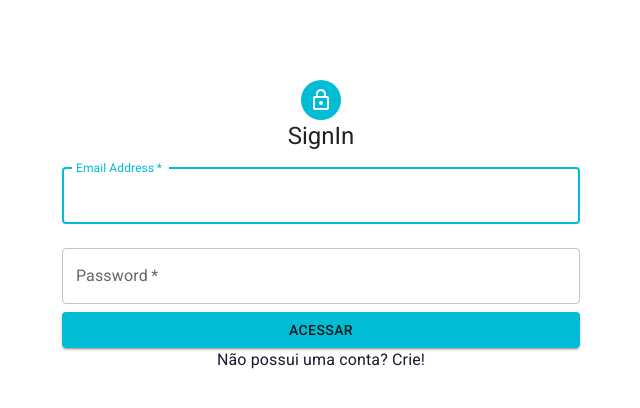
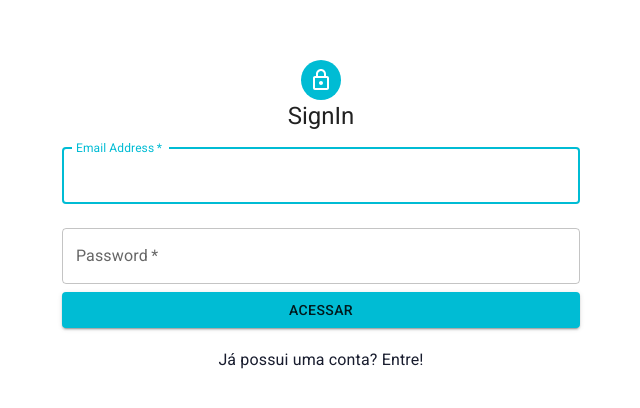
Before and after one commit to RafaelaPapale/poc-materialUI, a React (Create React App) app: page / in a window 1280 px wide. Shown: the part 174-582 px from the top of the page, without its empty margins (319-959 px from the left). Built offline with nearby package versions, Linux system fonts and the light colour scheme.

Commit message:
Acrescentando espaço na tela inicial

```diff
--- a/src/pages/SignIn/index.js
+++ b/src/pages/SignIn/index.js
@@ -80,7 +80,9 @@ export default function SignIn() {
                     </Button>
                 </Box>
 
-                <Link to="/register">Não possui uma conta? Crie!</Link>
+                <Grid sx={{p:"20px"}}>
+                    <Link to="/">Já possui uma conta? Entre!</Link>
+                </Grid>
             </Box>
         </Grid>
 
```
